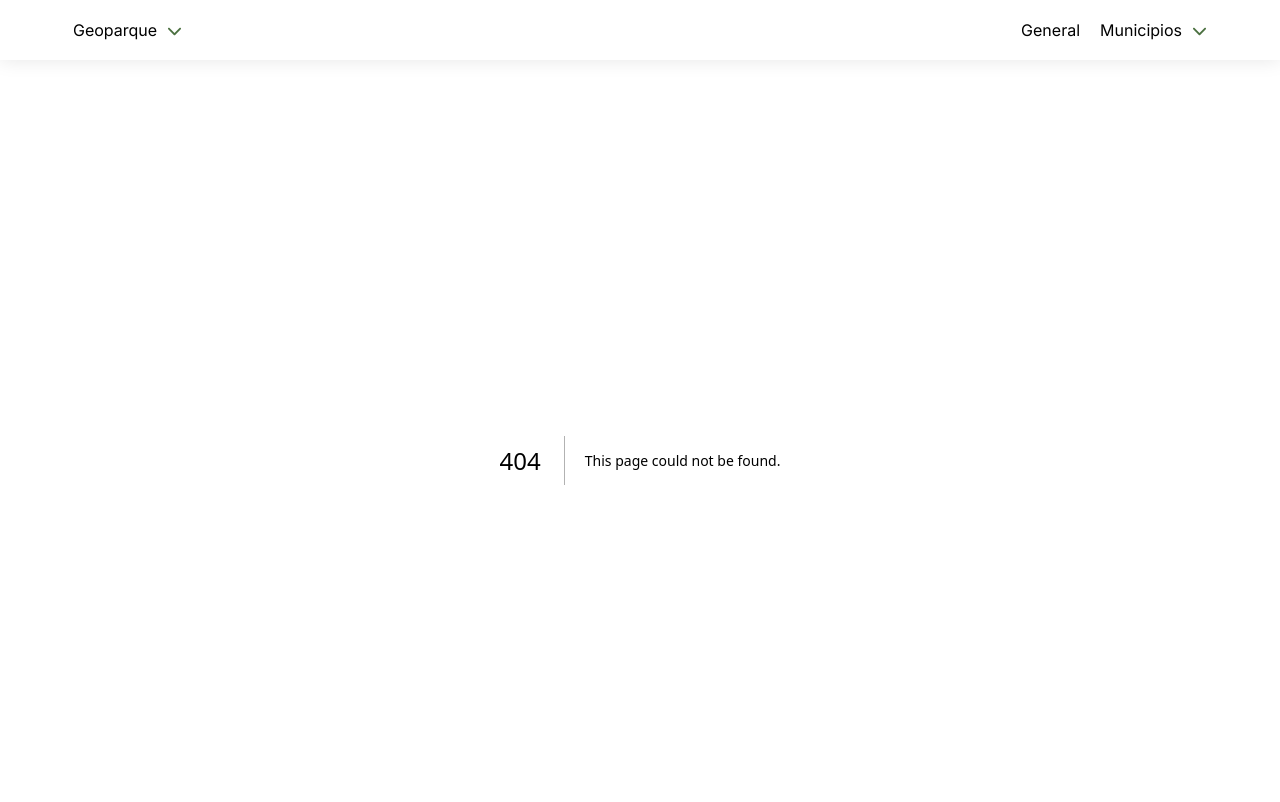
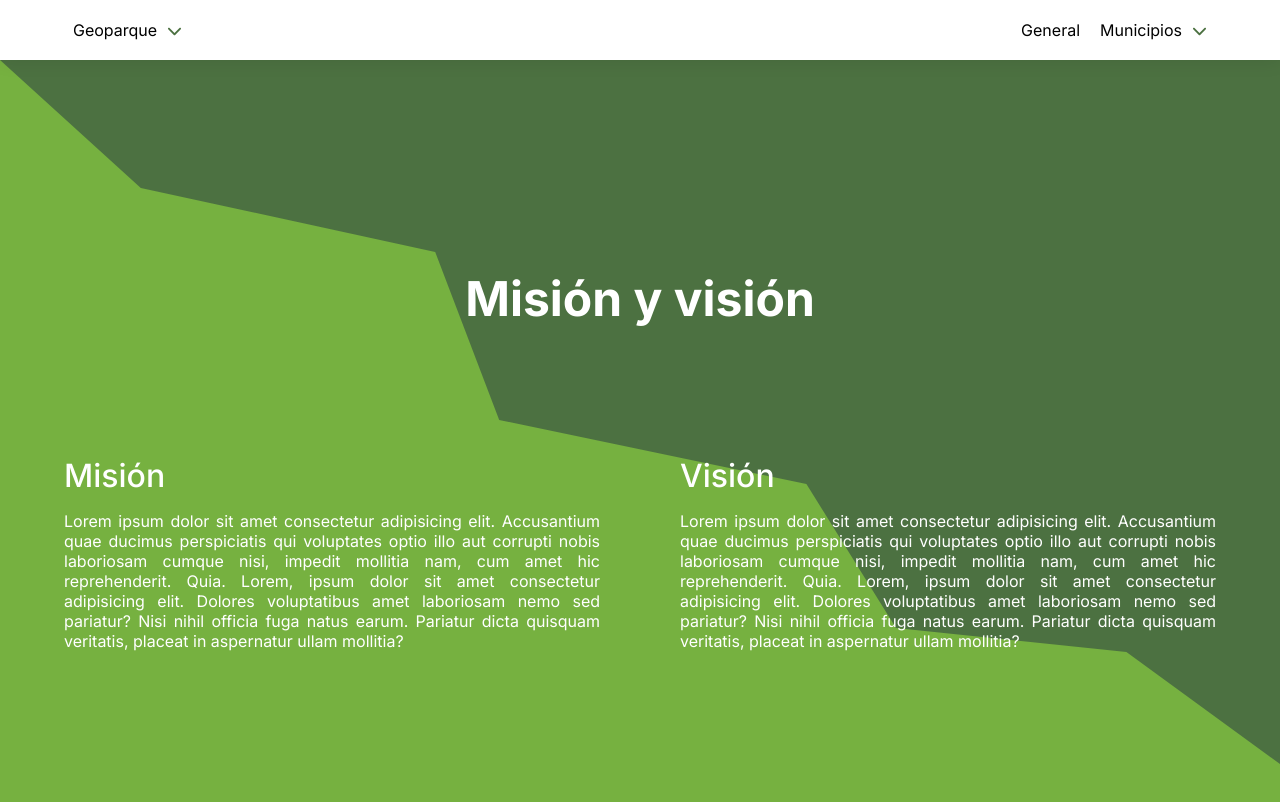
Before and after one commit to Vidal753/geopark, a Next.js app: page /mision-vision in a window 1280 px wide. Before the commit this address had no page. Shown: the top 802 px of the page. Built offline with nearby package versions, Linux system fonts and the light colour scheme.

Commit message:
mission-vision-page-completed

```diff
--- /dev/null
+++ b/app/mision-vision/page.jsx
@@ -0,0 +1,25 @@
+import './style.css'
+
+export default function page () {
+  return (
+    <main className='mission-vision'>
+      <h1 className='mission-vision__title'>Misión y visión</h1>
+      <section className='mission-vision__container'>
+        <article className='mission-vision__description'>
+          <h3 className='mission-vision-text'>Misión</h3>
+          <p className='mission-vision-text'>
+            Lorem ipsum dolor sit amet consectetur adipisicing elit. Accusantium quae ducimus perspiciatis qui voluptates optio illo aut corrupti nobis laboriosam cumque nisi, impedit mollitia nam, cum amet hic reprehenderit. Quia.
+            Lorem, ipsum dolor sit amet consectetur adipisicing elit. Dolores voluptatibus amet laboriosam nemo sed pariatur? Nisi nihil officia fuga natus earum. Pariatur dicta quisquam veritatis, placeat in aspernatur ullam mollitia?
+          </p>
+        </article>
+        <article className='mission-vision__description'>
+          <h3 className='mission-vision-text'>Visión</h3>
+          <p className='mission-vision-text'>
+            Lorem ipsum dolor sit amet consectetur adipisicing elit. Accusantium quae ducimus perspiciatis qui voluptates optio illo aut corrupti nobis laboriosam cumque nisi, impedit mollitia nam, cum amet hic reprehenderit. Quia.
+            Lorem, ipsum dolor sit amet consectetur adipisicing elit. Dolores voluptatibus amet laboriosam nemo sed pariatur? Nisi nihil officia fuga natus earum. Pariatur dicta quisquam veritatis, placeat in aspernatur ullam mollitia?
+          </p>
+        </article>
+      </section>
+    </main>
+  )
+}
--- /dev/null
+++ b/app/mision-vision/style.css
@@ -0,0 +1,142 @@
+.mission-vision {
+  min-height: 100vh;
+  display: flex;
+  flex-direction: column;
+  justify-content: center;
+  align-items: center;
+  padding: 20px 0;
+  gap: 2rem;
+  position: relative;
+  overflow: hidden;
+  background-color: var(--primary-color);
+  z-index: -2;
+  filter: drop-shadow(0px 0px 20px rgba(0, 0, 0, 0.5));
+}
+
+.mission-vision::after {
+  content: '';
+  position: absolute;
+  height: 100%;
+  width: 100%;
+  bottom: 0;
+  clip-path: polygon(34% 24%, 39% 45%, 63% 53%, 70% 71%, 88% 74%, 100% 88%, 100% 100%, 0 100%, 0 0, 11% 16%);
+  background-color: var(--green);
+  z-index: -1;
+}
+
+.mission-vision__container {
+  max-width: 1200px;
+  width: 90%;
+  margin: 0 auto;
+  display: grid;
+  grid-template-columns: repeat(auto-fit, minmax(260px, 1fr));
+  place-items: center;
+  gap: 5rem;
+}
+
+.mission-vision__description {
+  width: 100%;
+  display: flex;
+  flex-direction: column;
+  justify-content: center;
+  align-items: flex-start;
+  gap: 1rem;
+  color: var(--background);
+}
+
+.mission-vision__description:first-child {
+  transform: translateX(-30vw);
+  opacity: 0;
+  animation: missionAnimation 1s 1s ease-in-out forwards;
+}
+.mission-vision__description:last-child {
+  transform: translateX(30vw);
+  opacity: 0;
+  animation: visionAnimation 1s 1s ease-in-out forwards;
+}
+
+.mission-vision__title {
+  position: relative;
+  font-size: 3rem;
+  font-weight: 700;
+  margin-bottom: 6rem;
+  color: var(--background);
+  animation: titleAnimation 1s ease-in-out forwards;
+}
+
+.mission-vision-text:nth-child(1) {
+  font-size: 2rem;
+  font-weight: 500;
+  color: var(--text-color);
+}
+
+.mission-vision-text:nth-child(2) {
+  font-size: 1rem;
+  font-weight: 400;
+  color: var(--text-color);
+  text-align: justify;
+}
+
+@media screen and (max-width:800px) {
+  .mission-vision::after {
+    clip-path: polygon(0 100% ,0 0, 30% 33%, 50% 33%, 70% 42%, 90% 42%, 100% 50%, 100% 100%);
+  }
+}
+
+@media screen and (max-width: 500px) {
+  .mission-vision::after {
+    clip-path: polygon(0 100% ,0 0, 30% 33%, 50% 33%, 70% 42%, 90% 42%, 100% 50%, 100% 100%);
+  }
+  .mission-vision__title {
+    font-size: 2rem;
+    margin-bottom: 1rem;
+  }
+  .mission-vision-text:nth-child(1) {
+    font-size: 1.5rem;
+    font-weight: 400;
+    color: var(--text-color);
+  }
+
+  .mission-vision-text:nth-child(2) {
+    font-size: 1rem;
+    font-weight: 300;
+    color: var(--text-color);
+    text-align: justify;
+  }
+
+  .mission-vision__container {
+    gap: 2rem;
+  }
+}
+
+@keyframes titleAnimation {
+  0% {
+    opacity: 0;
+    transform: translateY(200px);
+  }
+  100% {
+    opacity: 1;
+    transform: translateY(0);
+  }
+}
+
+@keyframes missionAnimation {
+  0% {
+    opacity: 0;
+    transform: translateX(-30vw);
+  }
+  100% {
+    opacity: 1;
+    transform: translateX(0);
+  }
+}
+@keyframes visionAnimation {
+  0% {
+    opacity: 0;
+    transform: translateX(30vw);
+  }
+  100% {
+    opacity: 1;
+    transform: translateX(0);
+  }
+}
--- a/components/NavBar.jsx
+++ b/components/NavBar.jsx
@@ -4,17 +4,16 @@ import Link from 'next/link'
 
 export default function NavBar () {
   const menuItems = [
-    { label: 'Inicio', value: 1 },
-    { label: 'Organización', value: 2 },
-    { label: 'Misión', value: 3 },
-    { label: 'Visión', value: 4 },
-    { label: 'Objetivos', value: 5 }
+    { label: 'Inicio', value: 1, href: '/' },
+    { label: 'Organización', value: 2, href: '/' },
+    { label: 'Misión y visión', value: 3, href: '/mision-vision' },
+    { label: 'Objetivos', value: 4, href: '/' }
   ]
 
   const municipioItems = [
-    { label: 'La libertad', value: 1 },
-    { label: 'Juigalpa', value: 2 },
-    { label: 'San Pedro', value: 3 }
+    { label: 'La libertad', value: 1, href: '/' },
+    { label: 'Juigalpa', value: 2, href: '/' },
+    { label: 'San Pedro', value: 3, href: '/' }
   ]
 
   return (
--- a/components/Submenu.jsx
+++ b/components/Submenu.jsx
@@ -1,4 +1,5 @@
 import '../styles/component/subMenu.css'
+import Link from 'next/link'
 import { FontAwesomeIcon } from '@fortawesome/react-fontawesome'
 import { faChevronDown } from '@fortawesome/free-solid-svg-icons'
 
@@ -10,9 +11,9 @@ const Submenu = ({ label, items }) => {
       <article className='submenu__container'>
         {
           items?.map(item => (
-            <div key={item.value} className='submenu__item'>
+            <Link href={item.href} key={item.value} className='submenu__item'>
               <p className='submenu__label'>{item.label}</p>
-            </div>
+            </Link>
           ))
         }
       </article>
--- a/styles/galleryPage.css
+++ b/styles/galleryPage.css
@@ -31,5 +31,5 @@
   grid-auto-rows: 300px;
   width: 100%;
   margin-top: 40px;
-  gap: 10px;
+  gap: 15px;
 }
```
Also changed, not shown: components/ImageModal.jsx (+1 -9 lines).
